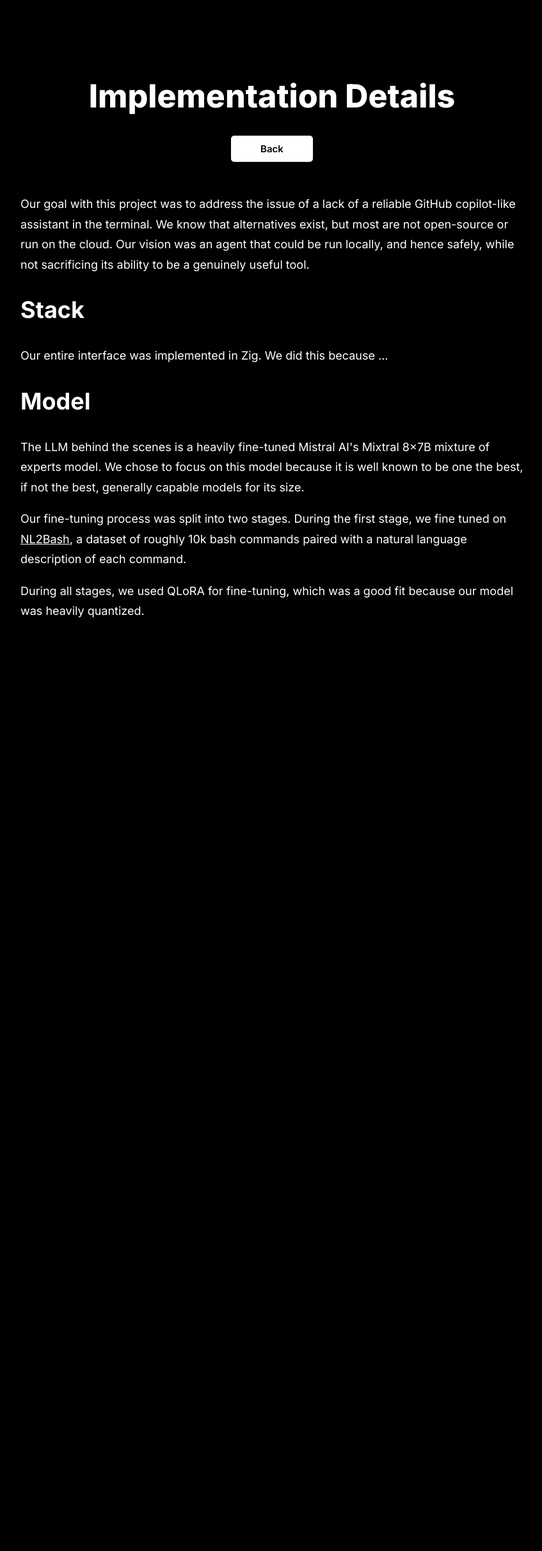
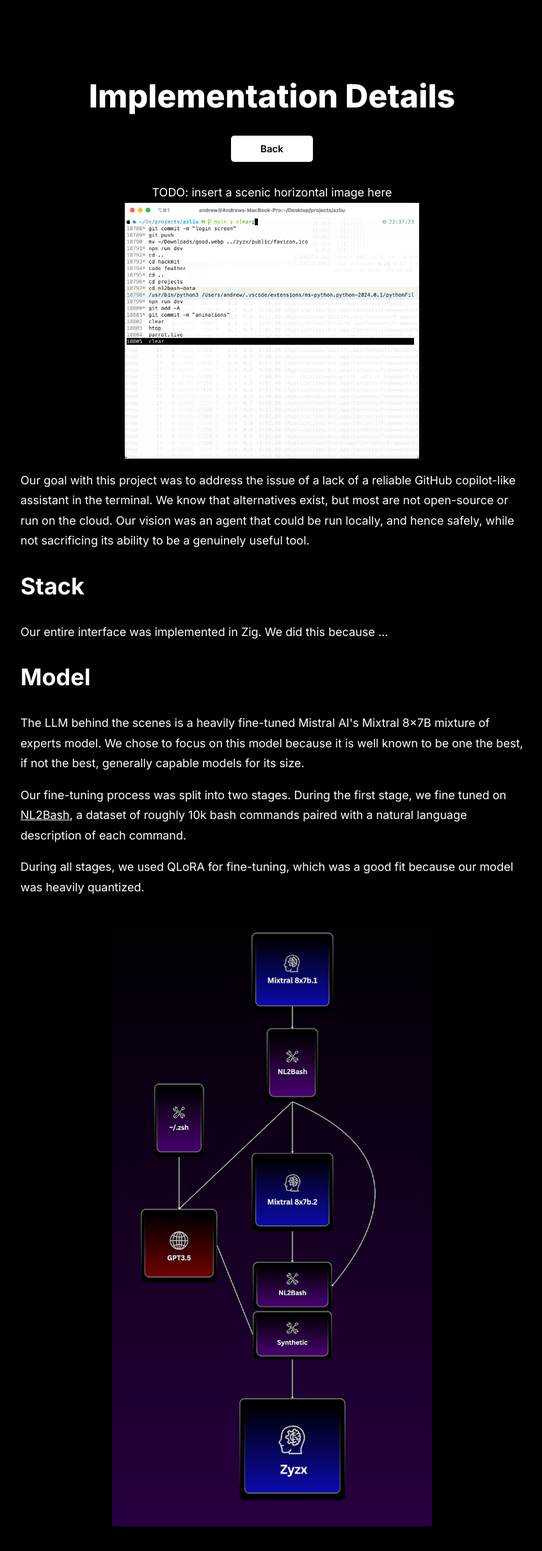
Before and after one commit to tam-albert/zyzx, a Next.js app in the folder website/: page /details in a window 1280 px wide. Shown: the top 2424 px of the page at 64% size, without its empty margins (215-1062 px from the left). Before the commit the page ends 1061 px from the top, so only its background shows below. Built offline with nearby package versions, Linux system fonts and the light colour scheme.

Commit message:
save progress

```diff
--- a/website/src/app/details/page.tsx
+++ b/website/src/app/details/page.tsx
@@ -21,6 +21,10 @@ export default function Home() {
             </div>
           </div>
           <div className={`${classes.blogContent}`}>
+            <div className={`${classes.flex}`}>
+              TODO: insert a scenic horizontal image here
+              <img src="/images/terminal.png" alt="term" height={400}></img>
+            </div>
             <p>
               Our goal with this project was to address the issue of a lack of a
               reliable GitHub copilot-like assistant in the terminal. We know
@@ -59,6 +63,9 @@ export default function Home() {
               During all stages, we used QLoRA for fine-tuning, which was a good
               fit because our model was heavily quantized.
             </p>
+            <div className={classes.flex}>
+              <img src="/images/pipeline.png" width={500}></img>
+            </div>
           </div>
         </div>
       </div>
```
Also changed, not shown: website/public/images/pipeline.png (added).
